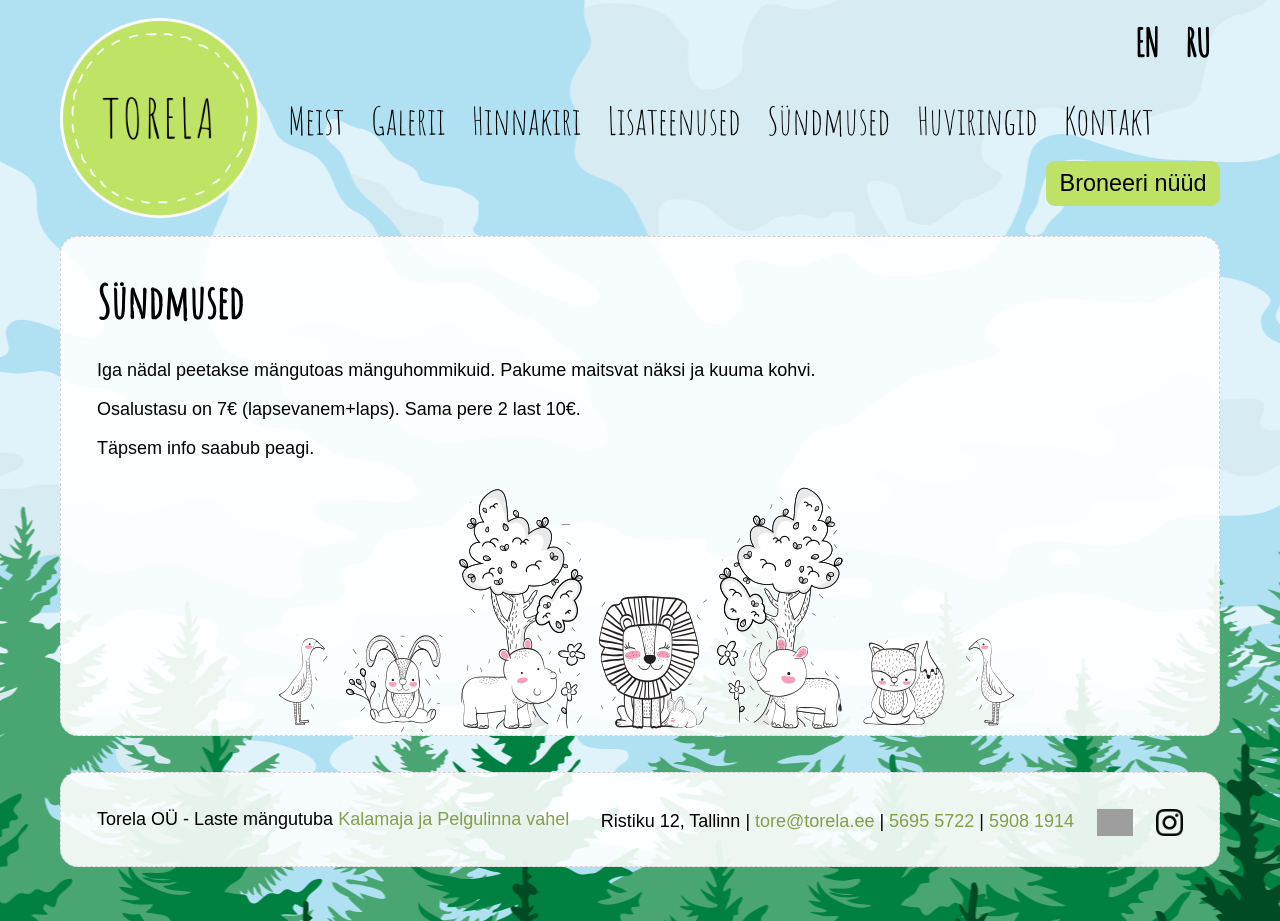
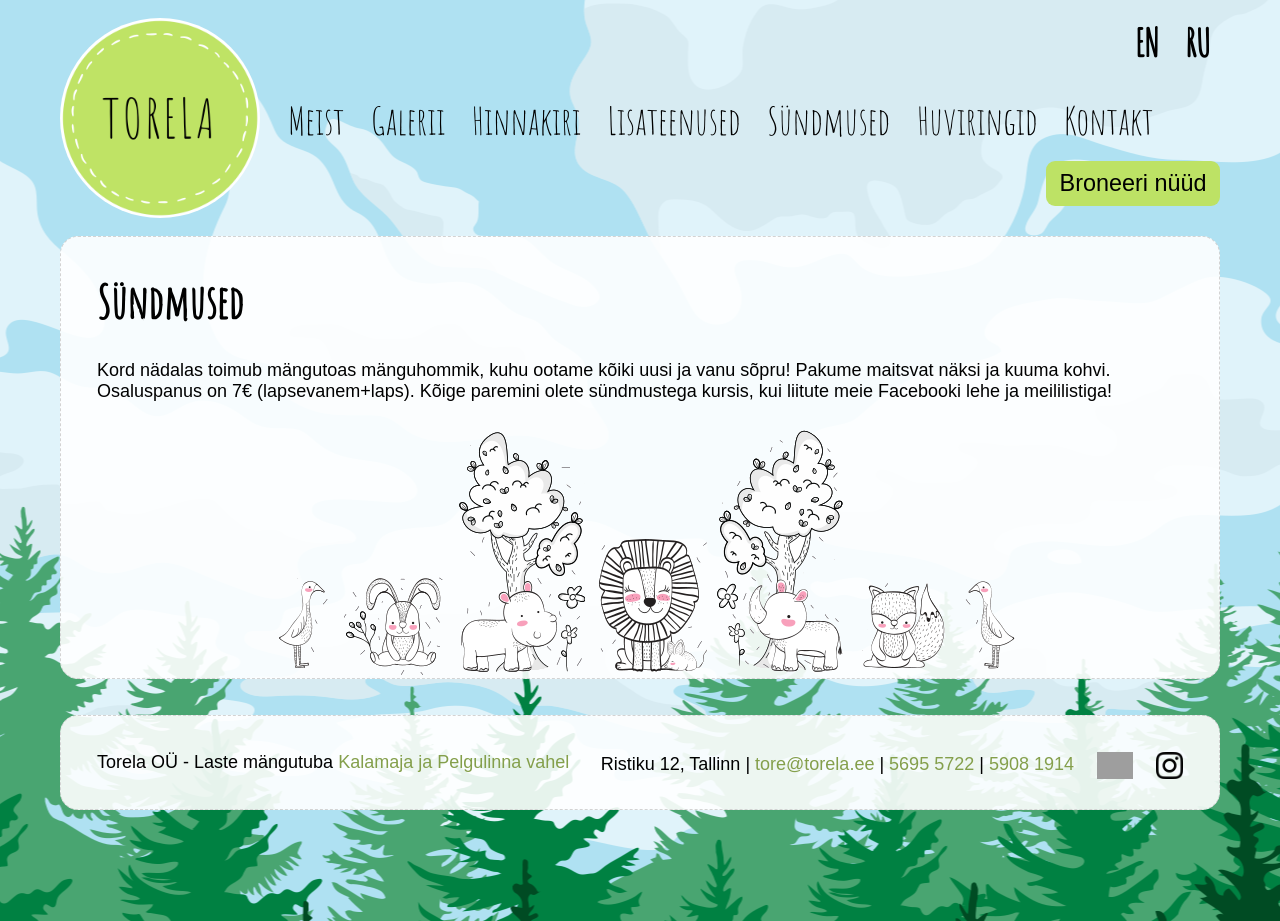
Before and after one commit to mypsik/torela, a Jekyll site: the page built from syndmused/index.md, in a window 1280 px wide. Built offline with Jekyll 4.4.1, drawn with Linux system fonts in a browser that asks for light colours; a script that is not in the unit is left out; grey boxes are pictures that could not be loaded.

Commit message:
täpsustused

```diff
--- a/syndmused/index.md
+++ b/syndmused/index.md
@@ -7,8 +7,5 @@ en: /en/events/
 ru: /ru/events/
 ---
 
-Iga nädal peetakse mängutoas mänguhommikuid. Pakume maitsvat näksi ja kuuma kohvi.
-
-Osalustasu on 7€ (lapsevanem+laps). Sama pere 2 last 10€.
-
-Täpsem info saabub peagi.
+Kord nädalas toimub mängutoas mänguhommik, kuhu ootame kõiki uusi ja vanu sõpru! Pakume maitsvat näksi ja kuuma kohvi. Osaluspanus on 7€ (lapsevanem+laps).
+Kõige paremini olete sündmustega kursis, kui liitute meie Facebooki lehe ja meililistiga!
```
